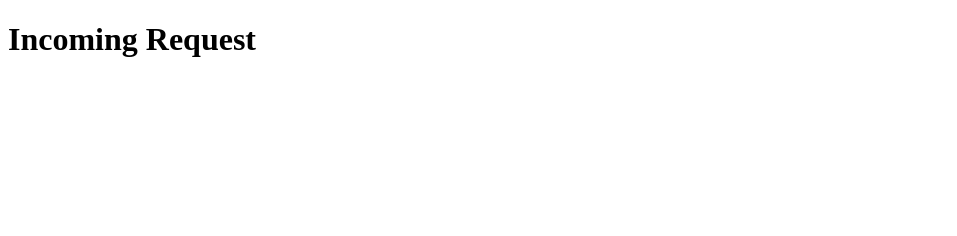
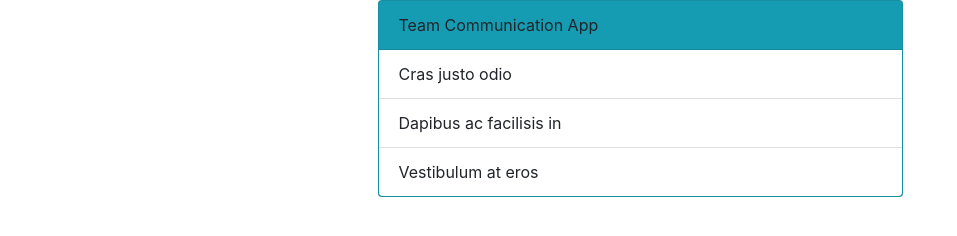
Before and after one commit to kennedywanjahi/Simple-group-chat-app-vuejs-and-socket.io, a website: page index.html in a window 1280 px wide. Shown: the whole page, without its empty margins (0-957 px from the left). Drawn offline with nearby package versions, Linux system fonts and the light colour scheme; no server answers.

Commit message:
some simple bootstrap user interface

```diff
--- a/index.html
+++ b/index.html
@@ -3,16 +3,34 @@
   <head>
     <meta charset="utf-8">
     <title>Socket io Group chat App</title>
-  </head>
-  <script src="https://stackpath.bootstrapcdn.com/bootstrap/4.1.3/js/bootstrap.min.js" integrity="sha384-ChfqqxuZUCnJSK3+MXmPNIyE6ZbWh2IMqE241rYiqJxyMiZ6OW/JmZQ5stwEULTy" crossorigin="anonymous"></script>
-  <body>
+    <link rel="stylesheet" href="https://stackpath.bootstrapcdn.com/bootstrap/4.1.3/css/bootstrap.min.css" integrity="sha384-MCw98/SFnGE8fJT3GXwEOngsV7Zt27NXFoaoApmYm81iuXoPkFOJwJ8ERdknLPMO" crossorigin="anonymous">
+    <script src="https://code.jquery.com/jquery-3.3.1.slim.min.js" integrity="sha384-q8i/X+965DzO0rT7abK41JStQIAqVgRVzpbzo5smXKp4YfRvH+8abtTE1Pi6jizo" crossorigin="anonymous"></script>
+<script src="https://cdnjs.cloudflare.com/ajax/libs/popper.js/1.14.3/umd/popper.min.js" integrity="sha384-ZMP7rVo3mIykV+2+9J3UJ46jBk0WLaUAdn689aCwoqbBJiSnjAK/l8WvCWPIPm49" crossorigin="anonymous"></script>
+<script src="https://stackpath.bootstrapcdn.com/bootstrap/4.1.3/js/bootstrap.min.js" integrity="sha384-ChfqqxuZUCnJSK3+MXmPNIyE6ZbWh2IMqE241rYiqJxyMiZ6OW/JmZQ5stwEULTy" crossorigin="anonymous"></script>
+    </head>
+    <body>
+
+
     <div id="app">
       <div class="container">
+        <div class="col-lg-6 offset-lg-3">
+                            <div class="card bg-info">
+                                  <div class="card-header">
+                                    Team Communication App
+                                  </div>
+                                  <ul class="list-group list-group-flush">
+                                    <li class="list-group-item">Cras justo odio</li>
+                                    <li class="list-group-item">Dapibus ac facilisis in</li>
+                                    <li class="list-group-item">Vestibulum at eros</li>
+                                  </ul>
+                            </div>
+
+        </div>
+
 
       </div>
 
     </div>
-    <h1>Incoming Request</h1>
     <script src="/socket.io/socket.io.js"></script>
     <script src="https://cdnjs.cloudflare.com/ajax/libs/vue/2.5.17/vue.js"></script>
 <script>
```
